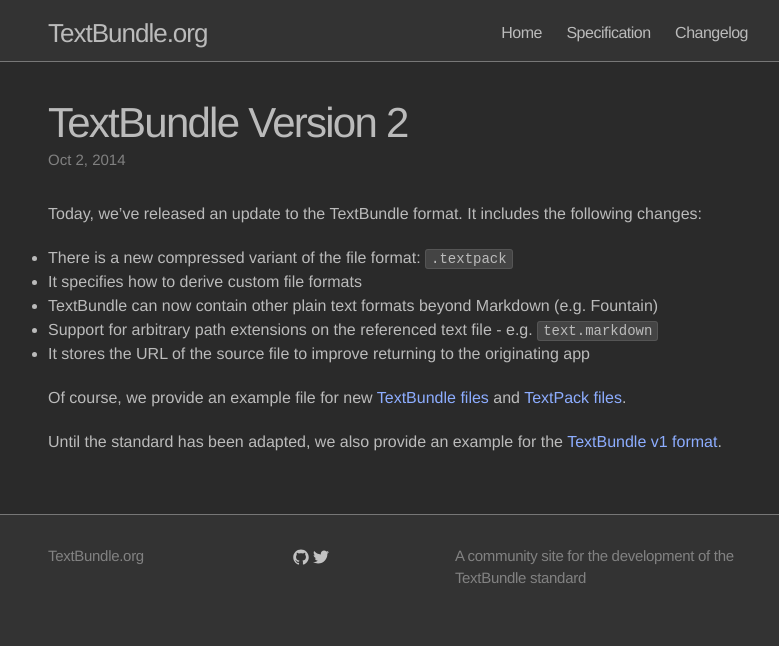
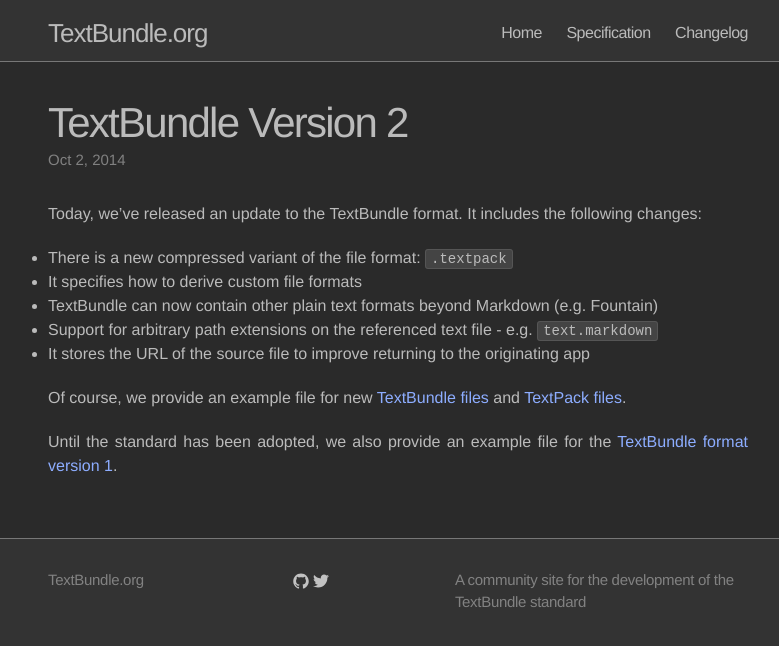
Before and after one commit to textbundle/textbundle.github.io, a Jekyll site: the page built from _posts/2014-10-02-version-2.md, in a window 1280 px wide. Shown: the top 646 px of the page, without its empty margins (242-1021 px from the left). Built offline with Jekyll 4.4.1, drawn with Linux system fonts in a browser that asks for light colours.

Commit message:
Fixes a typo

```diff
--- a/_posts/2014-10-02-version-2.md
+++ b/_posts/2014-10-02-version-2.md
@@ -15,7 +15,7 @@
 
 Of course, we provide an example file for new [TextBundle files][2] and [TextPack files][3].
 
-Until the standard has been adapted, we also provide an example for the [TextBundle v1 format][1].
+Until the standard has been adopted, we also provide an example file for the [TextBundle format version 1][1].
 
 [1]:	/downloads/example-bundle-v1.zip
 [2]:	/downloads/example-bundle-v2.zip
```
